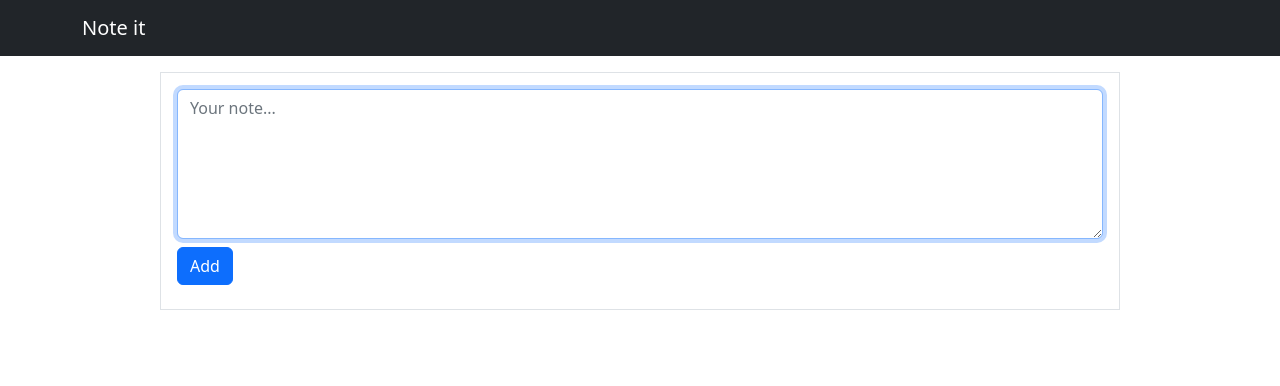
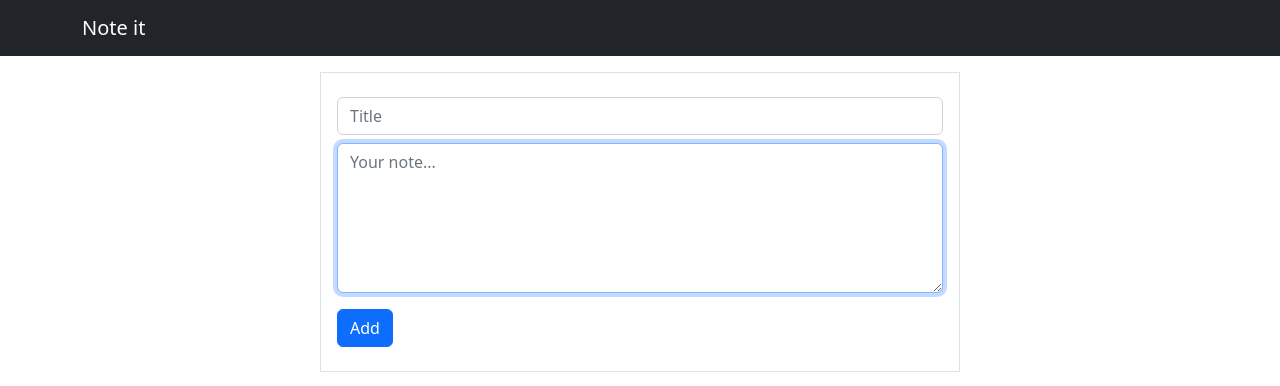
Before and after one commit to softwarebyze/Note-it, a React (Create React App) app: page / in a window 1280 px wide. Shown: the top 386 px of the page. Built offline with nearby package versions, Linux system fonts and the light colour scheme.

Commit message:
add title

```diff
--- a/src/App.js
+++ b/src/App.js
@@ -9,18 +9,19 @@ import { Container, Navbar } from "react-bootstrap";
 function App() {
   const [notes, setNotes] = useState([]);
 
-  const addNote = (text) => {
+  const addNote = (text, title) => {
     const date = new Date();
     const options = {
       // month: "short",
       // day: "numeric",
       hour: "numeric",
-      minute: "numeric"
+      minute: "numeric",
     };
     const newNote = {
       id: nanoid(),
       text: text,
-      date: date.toLocaleString("en-US", options)
+      title: title,
+      date: date.toLocaleString("en-US", options),
     };
     const newNotes = [newNote, ...notes];
     setNotes(newNotes);
@@ -35,12 +36,10 @@ function App() {
     <>
       <Navbar bg="dark" variant="dark">
         <Container>
-          <Navbar.Brand>
-            Note it
-          </Navbar.Brand>
+          <Navbar.Brand>Note it</Navbar.Brand>
         </Container>
       </Navbar>
-      <NewNoteForm addNote={addNote} className="NewNoteForm mx-auto" />
+      <NewNoteForm addNote={addNote} className="mx-auto" />
       <NotesGrid deleteNote={deleteNote} notes={notes} />
     </>
   );
--- a/src/components/NewNoteForm.js
+++ b/src/components/NewNoteForm.js
@@ -4,29 +4,43 @@ import { useState } from "react";
 
 export default function NewNoteForm({ addNote }) {
   const [noteText, setNoteText] = useState("");
+  const [noteTitle, setNoteTitle] = useState("");
 
-  const handleChange = (e) => {
+  const handleNoteTextChange = (e) => {
     setNoteText(e.target.value);
+  };
+
+  const handleNoteTitleChange = (e) => {
+    setNoteTitle(e.target.value);
   };
 
   const handleAddClick = (e) => {
     e.preventDefault();
     if (noteText.trim().length > 0) {
-      addNote(noteText);
+      addNote(noteText, noteTitle);
       setNoteText("");
+      setNoteTitle("");
     }
   };
 
   return (
     <Form
       onSubmit={handleAddClick}
-      className="NewNoteForm p-3 m-3 w-75 mx-auto border"
+      className="NewNoteForm p-3 m-3 w-50 mx-auto border"
     >
       <Form.Control
+        type="text"
+        placeholder="Title"
+        className="my-2"
+        value={noteTitle}
+        onChange={handleNoteTitleChange}
+      />
+      <Form.Control
+        className="my-2"
         as="textarea"
         placeholder="Your note..."
         value={noteText}
-        onChange={handleChange}
+        onChange={handleNoteTextChange}
         style={{ height: "150px" }}
         autoFocus
       />
--- a/src/components/Note.js
+++ b/src/components/Note.js
@@ -3,11 +3,12 @@ import { Button, Card } from "react-bootstrap";
 import { FaSkullCrossbones } from "react-icons/fa";
 import DeleteNoteModal from "./DeleteModal";
 
-export default function Note({ text, id, date, deleteNote }) {
+export default function Note({ text, id, date, title, deleteNote }) {
   const [showDeleteModal, setShowDeleteModal] = useState(false);
   return (
     <Card key={id}>
       <Card.Body>
+        <Card.Title className="me-5">{title}</Card.Title>
         <Card.Text className="me-5">{text}</Card.Text>
       </Card.Body>
       <Button
--- a/src/components/NotesGrid.js
+++ b/src/components/NotesGrid.js
@@ -9,7 +9,7 @@ export default function NotesGrid({ notes, deleteNote }) {
       <Row>
         {notes.map((note) => (
           <Col lg="auto" md="auto" sm="auto" xl="auto" xs="auto" xxl="auto">
-            <Note deleteNote={deleteNote} id={note.id} text={note.text} date={note.date} />
+            <Note deleteNote={deleteNote} id={note.id} title={note.title} text={note.text} date={note.date} />
           </Col>
         ))}
       </Row>
```
